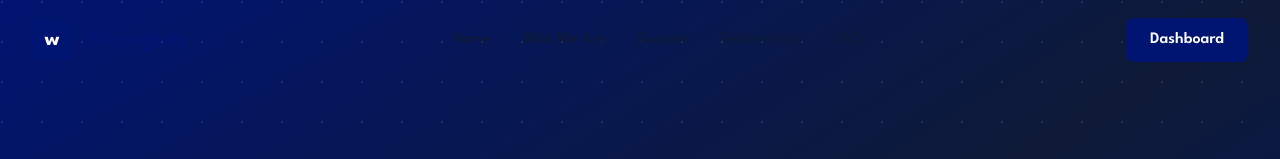
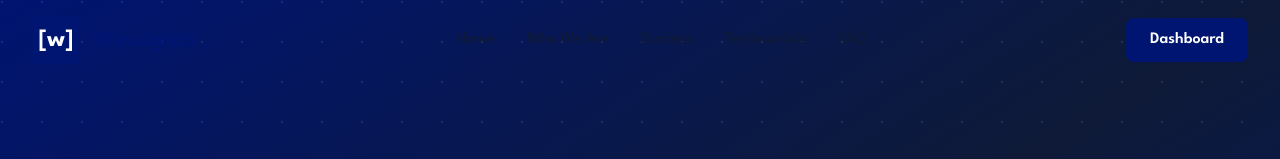
Before and after one commit to sharj150/winsights_website, a Next.js app: page / in a window 1280 px wide. Shown: the top 159 px of the page. Built offline with nearby package versions, Linux system fonts and the light colour scheme.

Commit message:
Auto-save: 2025-11-13 12:24:35

```diff
--- a/components/Navigation.tsx
+++ b/components/Navigation.tsx
@@ -42,8 +42,8 @@ export default function Navigation() {
             className="flex items-center space-x-3 cursor-pointer"
             onClick={() => scrollToSection("home")}
           >
-            <div className="w-10 h-10 bg-primary-blue rounded flex items-center justify-center">
-              <span className="text-white text-xl font-bold">w</span>
+            <div className="w-12 h-12 bg-primary-blue rounded flex items-center justify-center">
+              <span className="text-white text-2xl font-bold">[w]</span>
             </div>
             <span className="text-2xl font-bold text-primary-blue">Winsights</span>
           </motion.div>
```
